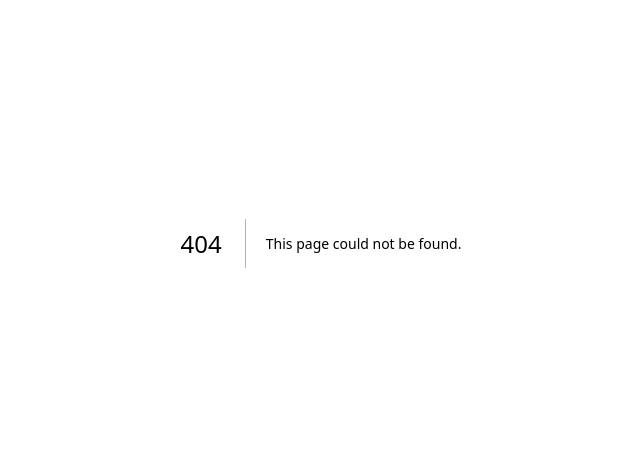
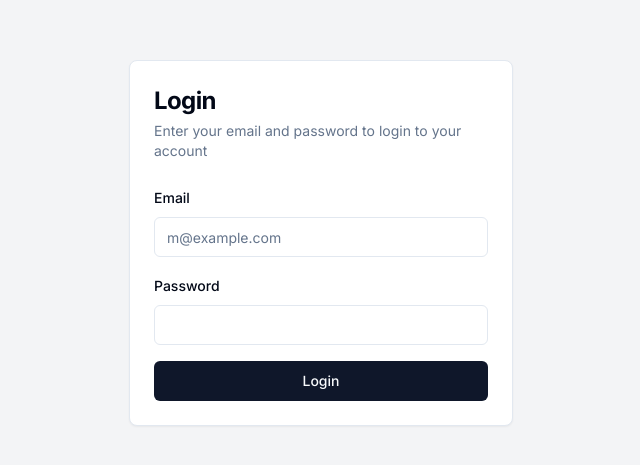
Before and after one commit to znydd/urbanmatrix, a Next.js app in the folder frontend/: page /login in a window 1280 px wide. Before the commit this address had no page. Shown: the part 157-622 px from the top of the page, without its empty margins (319-959 px from the left). Built offline with nearby package versions, Linux system fonts and the light colour scheme.

Commit message:
[FE] login page without fn

```diff
--- /dev/null
+++ b/frontend/app/login/page.tsx
@@ -0,0 +1,32 @@
+import { Card, CardHeader, CardTitle, CardDescription, CardContent } from "@/components/ui/card"
+import { Label } from "@/components/ui/label"
+import { Input } from "@/components/ui/input"
+import { Button } from "@/components/ui/button"
+
+export default function Login() {
+  return (
+    <div className=" flex items-center justify-center min-h-screen bg-gray-100">
+    <Card className="mx-auto max-w-sm">
+      <CardHeader className="space-y-1">
+        <CardTitle className="text-2xl font-bold">Login</CardTitle>
+        <CardDescription>Enter your email and password to login to your account</CardDescription>
+      </CardHeader>
+      <CardContent>
+        <div className="space-y-4">
+          <div className="space-y-2">
+            <Label htmlFor="email">Email</Label>
+            <Input id="email" type="email" placeholder="m@example.com" required />
+          </div>
+          <div className="space-y-2">
+            <Label htmlFor="password">Password</Label>
+            <Input id="password" type="password" required />
+          </div>
+          <Button type="submit" className="w-full">
+            Login
+          </Button>
+        </div>
+      </CardContent>
+    </Card>
+    </div>
+  )
+}
```
